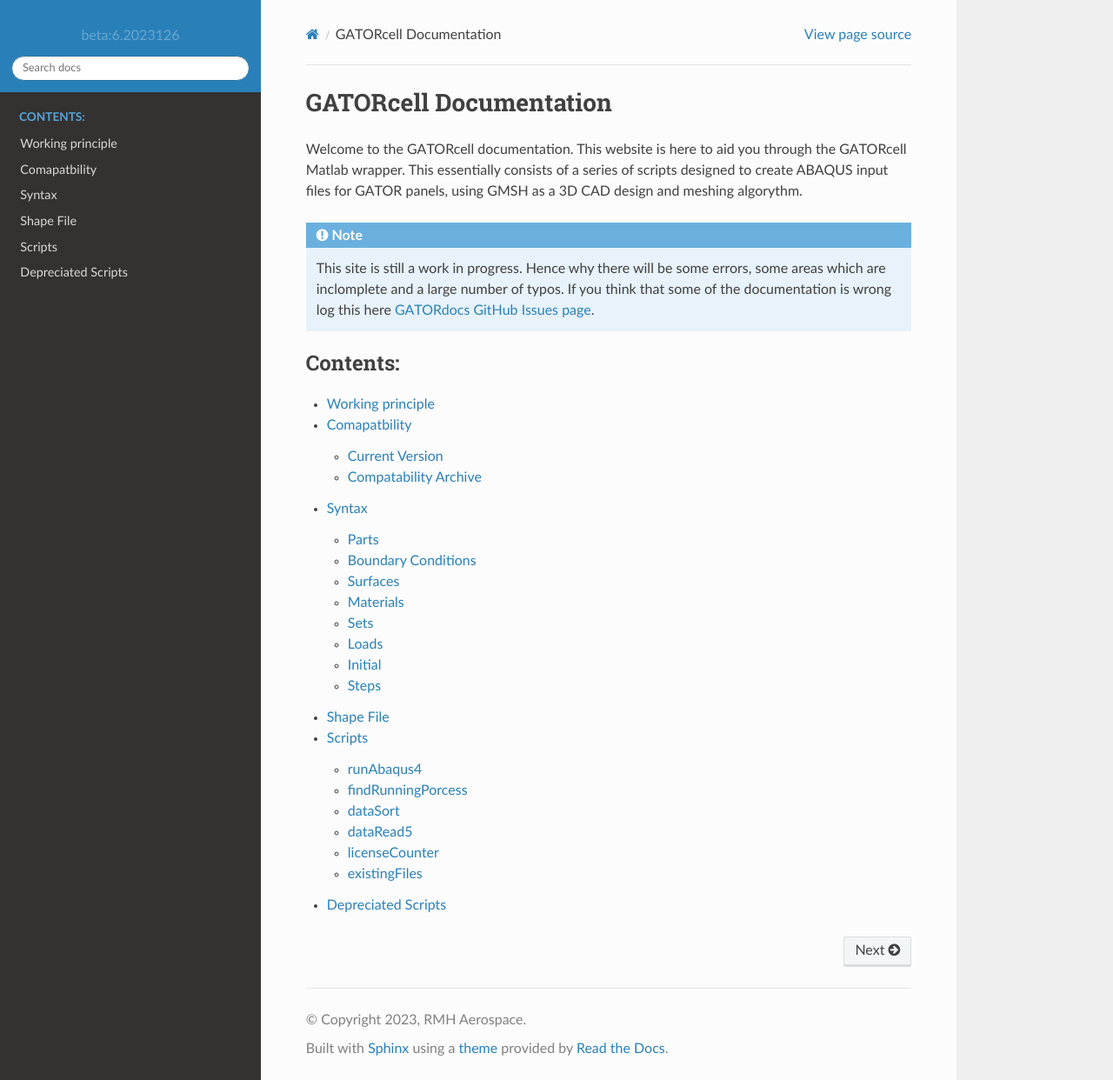
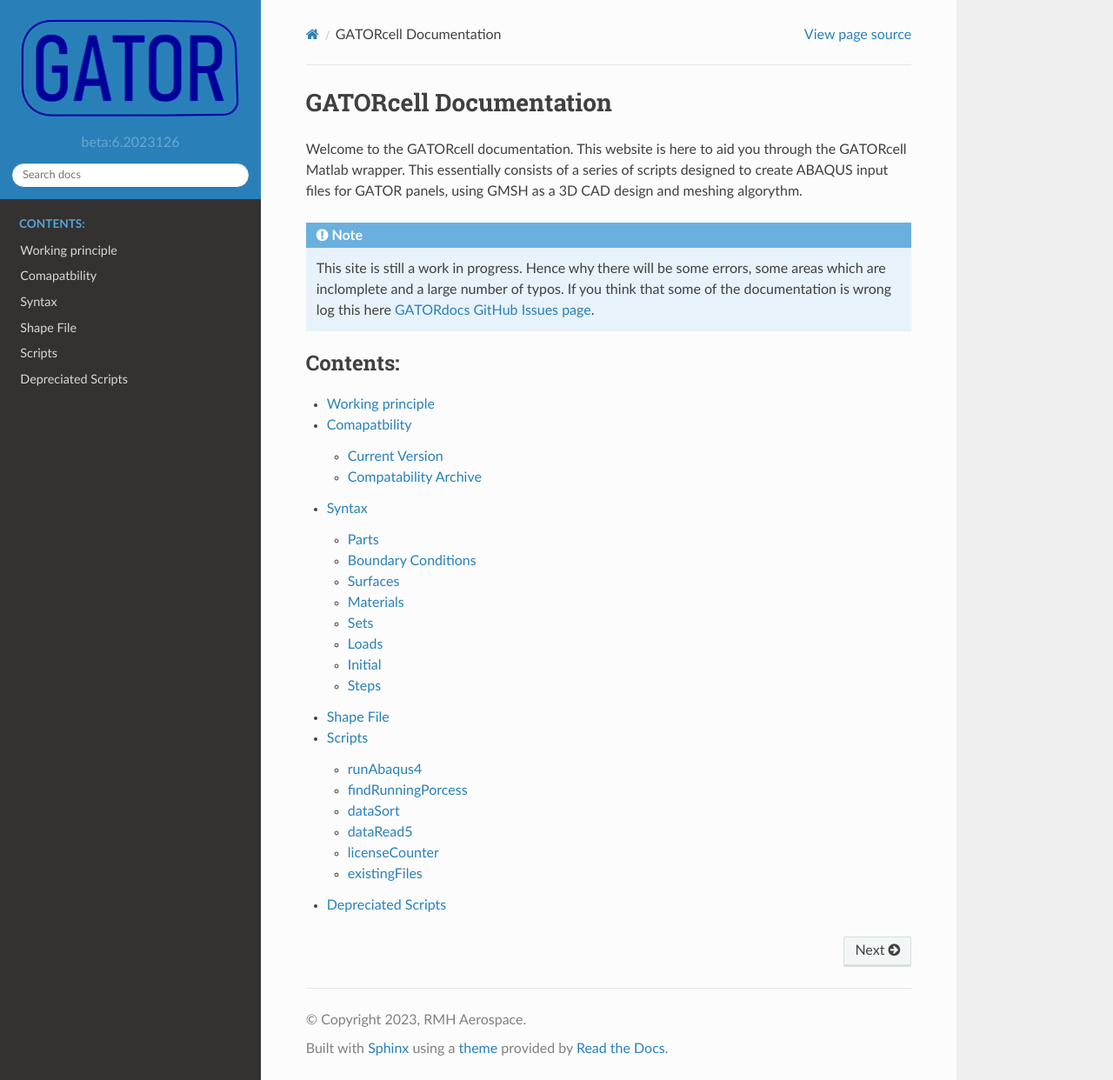
Before and after one commit to aq18507/GATORdocs, a Sphinx documentation site: the page built from doc/index.rst, in a window 1280 px wide and 1242 px high. Shown: the whole window at 87% size. Built offline with Sphinx 7.4.7 and the Read the Docs theme 2.0.0, drawn with Linux system fonts in a browser that asks for light colours.

Commit message:
delete 1 file and update 1 file

```diff
--- a/doc/conf.py
+++ b/doc/conf.py
@@ -96,8 +96,7 @@
 # a list of builtin themes.
 #
 html_theme = 'sphinx_rtd_theme'
-logo_url = '../_images/'
-html_logo = 'GATOR_logo_v1.png'
+html_logo = '../_static/GATOR_logo_v1.png'
 html_extra_path = ['../extra/']
 
 # Theme options are theme-specific and customize the look and feel of a theme
```
Also changed, not shown: _static/GATOR_logo_v1.png (renamed from _images/GATOR_logo_v1.png).
